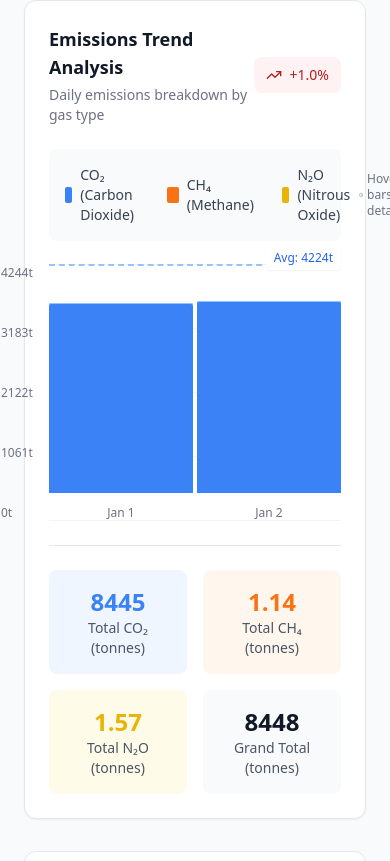
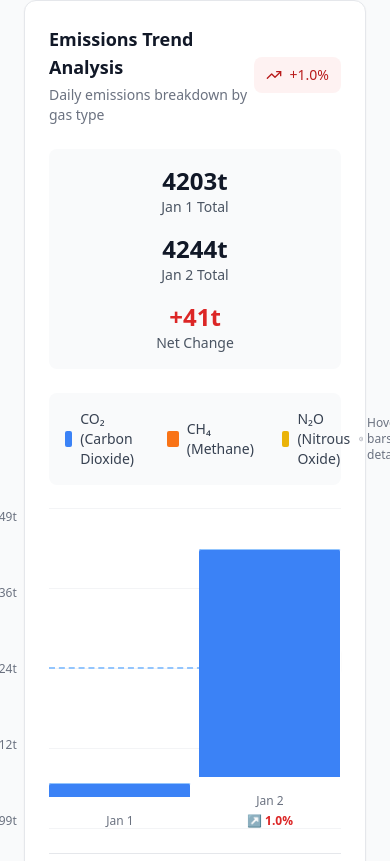
Before and after one commit to silvekoski/sustainability-intelligence-dashboard, a React (Vite) app: page / in a window 390 px wide. Shown: the part 7263-8124 px from the top of the page. Built offline with nearby package versions, Linux system fonts and the light colour scheme.

Commit message:
Enhance emissions chart to show Jan 1-2 differences

```diff
--- a/src/components/EmissionsChart.tsx
+++ b/src/components/EmissionsChart.tsx
@@ -26,6 +26,21 @@ export const EmissionsChart = ({ data }: EmissionsChartProps) => {
   const lastValue = data[data.length - 1]?.total || 0;
   const trendPercentage = firstValue > 0 ? ((lastValue - firstValue) / firstValue) * 100 : 0;
   const isIncreasing = trendPercentage > 0;
+
+  // Calculate day-to-day changes for better comparison
+  const dayChanges = data.map((item, index) => {
+    if (index === 0) return { ...item, change: 0, changePercent: 0 };
+    const prevValue = data[index - 1].total;
+    const change = item.total - prevValue;
+    const changePercent = prevValue > 0 ? (change / prevValue) * 100 : 0;
+    return { ...item, change, changePercent };
+  });
+
+  // Enhanced scaling - use a more dynamic range
+  const valueRange = maxValue - minValue;
+  const scaledMin = Math.max(0, minValue - (valueRange * 0.1)); // Add 10% padding below
+  const scaledMax = maxValue + (valueRange * 0.1); // Add 10% padding above
+  const effectiveRange = scaledMax - scaledMin;
 
   // Enhanced color scheme
   const colors = {
@@ -68,6 +83,24 @@ export const EmissionsChart = ({ data }: EmissionsChartProps) => {
         </div>
       </div>
 
+      {/* Day-to-day comparison summary */}
+      <div className="grid grid-cols-1 md:grid-cols-3 gap-4 mb-6 p-4 bg-gray-50 rounded-lg">
+        <div className="text-center">
+          <div className="text-2xl font-bold text-gray-900">{data[0]?.total.toFixed(0)}t</div>
+          <div className="text-sm text-gray-600">Jan 1 Total</div>
+        </div>
+        <div className="text-center">
+          <div className="text-2xl font-bold text-gray-900">{data[data.length - 1]?.total.toFixed(0)}t</div>
+          <div className="text-sm text-gray-600">Jan 2 Total</div>
+        </div>
+        <div className="text-center">
+          <div className={`text-2xl font-bold ${isIncreasing ? 'text-red-600' : 'text-green-600'}`}>
+            {isIncreasing ? '+' : ''}{(lastValue - firstValue).toFixed(0)}t
+          </div>
+          <div className="text-sm text-gray-600">Net Change</div>
+        </div>
+      </div>
+
       {/* Enhanced Legend */}
       <div className="flex items-center justify-between mb-6 p-4 bg-gray-50 rounded-lg">
         <div className="flex items-center space-x-6">
@@ -93,16 +126,16 @@ export const EmissionsChart = ({ data }: EmissionsChartProps) => {
       {/* Chart Container */}
       <div className="relative">
         {/* Y-axis labels */}
-        <div className="absolute left-0 top-0 h-64 flex flex-col justify-between text-xs text-gray-500 -ml-12">
-          <span>{maxValue.toFixed(0)}t</span>
-          <span>{(maxValue * 0.75).toFixed(0)}t</span>
-          <span>{(maxValue * 0.5).toFixed(0)}t</span>
-          <span>{(maxValue * 0.25).toFixed(0)}t</span>
-          <span>0t</span>
+        <div className="absolute left-0 top-0 h-80 flex flex-col justify-between text-xs text-gray-500 -ml-16">
+          <span>{scaledMax.toFixed(0)}t</span>
+          <span>{(scaledMin + effectiveRange * 0.75).toFixed(0)}t</span>
+          <span>{(scaledMin + effectiveRange * 0.5).toFixed(0)}t</span>
+          <span>{(scaledMin + effectiveRange * 0.25).toFixed(0)}t</span>
+          <span>{scaledMin.toFixed(0)}t</span>
         </div>
 
         {/* Grid lines */}
-        <div className="absolute inset-0 h-64">
+        <div className="absolute inset-0 h-80">
           {[0, 25, 50, 75, 100].map((percent) => (
             <div
               key={percent}
@@ -115,7 +148,7 @@ export const EmissionsChart = ({ data }: EmissionsChartProps) => {
         {/* Average line */}
         <div
           className="absolute w-full border-t-2 border-dashed border-blue-300 z-10"
-          style={{ bottom: `${(avgValue / maxValue) * 100}%` }}
+          style={{ bottom: `${((avgValue - scaledMin) / effectiveRange) * 100}%` }}
         >
           <span className="absolute right-0 -top-5 text-xs text-blue-600 bg-white px-2 py-1 rounded shadow-sm">
             Avg: {avgValue.toFixed(0)}t
@@ -123,17 +156,18 @@ export const EmissionsChart = ({ data }: EmissionsChartProps) => {
         </div>
 
         {/* Chart bars */}
-        <div className="h-64 flex items-end justify-between space-x-1 relative z-20">
-          {data.map((item, index) => {
-            const co2Height = (item.CO2 / maxValue) * 100;
-            const ch4Height = (item.CH4 / maxValue) * 100;
-            const n2oHeight = (item.N2O / maxValue) * 100;
-            const totalHeight = (item.total / maxValue) * 100;
+        <div className="h-80 flex items-end justify-between space-x-2 relative z-20">
+          {dayChanges.map((item, index) => {
+            // Use scaled values for better visual differentiation
+            const co2Height = ((item.CO2 - scaledMin) / effectiveRange) * 100;
+            const ch4Height = ((item.CH4 - scaledMin) / effectiveRange) * 100;
+            const n2oHeight = ((item.N2O - scaledMin) / effectiveRange) * 100;
+            const totalHeight = ((item.total - scaledMin) / effectiveRange) * 100;
 
             return (
               <div key={index} className="flex-1 flex flex-col items-center group">
                 {/* Stacked bar */}
-                <div className="w-full flex flex-col justify-end h-48 relative">
+                <div className="w-full flex flex-col justify-end h-64 relative">
                   {/* Tooltip */}
                   <div className="absolute bottom-full left-1/2 transform -translate-x-1/2 mb-2 opacity-0 group-hover:opacity-100 transition-opacity duration-200 z-30">
                     <div className="bg-gray-900 text-white text-xs rounded-lg p-3 shadow-lg min-w-max">
@@ -171,6 +205,14 @@ export const EmissionsChart = ({ data }: EmissionsChartProps) => {
                             <span>Total:</span>
                             <span>{item.total.toFixed(1)}t</span>
                           </div>
+                          {index > 0 && (
+                            <div className="flex items-center justify-between space-x-4 text-xs mt-1">
+                              <span>Change:</span>
+                              <span className={item.change >= 0 ? 'text-red-300' : 'text-green-300'}>
+                                {item.change >= 0 ? '+' : ''}{item.change.toFixed(1)}t ({item.changePercent.toFixed(1)}%)
+                              </span>
+                            </div>
+                          )}
                         </div>
                       </div>
                       {/* Tooltip arrow */}
@@ -178,9 +220,20 @@ export const EmissionsChart = ({ data }: EmissionsChartProps) => {
                     </div>
                   </div>
 
+                  {/* Day change indicator */}
+                  {index > 0 && (
+                    <div className="absolute -top-12 left-1/2 transform -translate-x-1/2 opacity-0 group-hover:opacity-100 transition-opacity duration-200">
+                      <div className={`text-xs font-bold px-2 py-1 rounded ${
+                        item.change >= 0 ? 'bg-red-100 text-red-700' : 'bg-green-100 text-green-700'
+                      }`}>
+                        {item.change >= 0 ? '+' : ''}{item.change.toFixed(0)}t
+                      </div>
+                    </div>
+                  )}
+
                   {/* CO2 bar */}
                   <div
-                    className="w-full rounded-t-sm transition-all duration-300 group-hover:brightness-110 shadow-sm"
+                    className="w-full rounded-t-sm transition-all duration-300 group-hover:brightness-110 shadow-sm border-r border-white"
                     style={{
                       height: `${co2Height}%`,
                       backgroundColor: colors.CO2.primary,
@@ -190,7 +243,7 @@ export const EmissionsChart = ({ data }: EmissionsChartProps) => {
 
                   {/* CH4 bar */}
                   <div
-                    className="w-full transition-all duration-300 group-hover:brightness-110 shadow-sm"
+                    className="w-full transition-all duration-300 group-hover:brightness-110 shadow-sm border-r border-white"
                     style={{
                       height: `${ch4Height}%`,
                       backgroundColor: colors.CH4.primary,
@@ -200,7 +253,7 @@ export const EmissionsChart = ({ data }: EmissionsChartProps) => {
 
                   {/* N2O bar */}
                   <div
-                    className="w-full rounded-b-sm transition-all duration-300 group-hover:brightness-110 shadow-sm"
+                    className="w-full rounded-b-sm transition-all duration-300 group-hover:brightness-110 shadow-sm border-r border-white"
                     style={{
                       height: `${n2oHeight}%`,
                       backgroundColor: colors.N2O.primary,
@@ -217,12 +270,21 @@ export const EmissionsChart = ({ data }: EmissionsChartProps) => {
                 </div>
 
                 {/* Date label */}
-                <p className="text-xs text-gray-500 mt-3 text-center font-medium">
+                <div className="mt-4 text-center">
+                  <p className="text-xs text-gray-500 font-medium">
                   {new Date(item.date).toLocaleDateString('en-US', {
                     month: 'short',
                     day: 'numeric'
                   })}
-                </p>
+                  </p>
+                  {index > 0 && (
+                    <p className={`text-xs font-bold mt-1 ${
+                      item.change >= 0 ? 'text-red-600' : 'text-green-600'
+                    }`}>
+                      {item.change >= 0 ? '↗' : '↘'} {Math.abs(item.changePercent).toFixed(1)}%
+                    </p>
+                  )}
+                </div>
               </div>
             );
           })}
```
